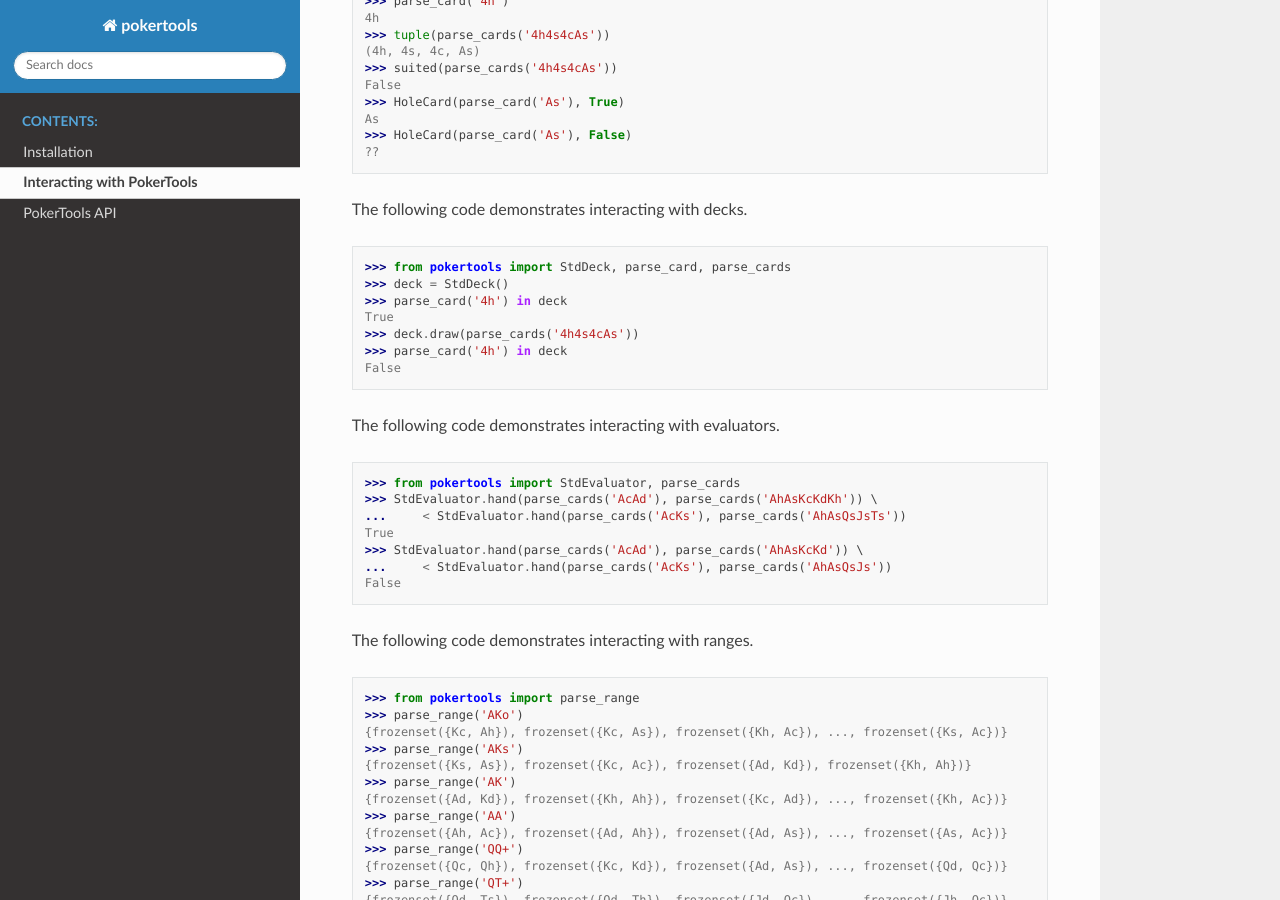
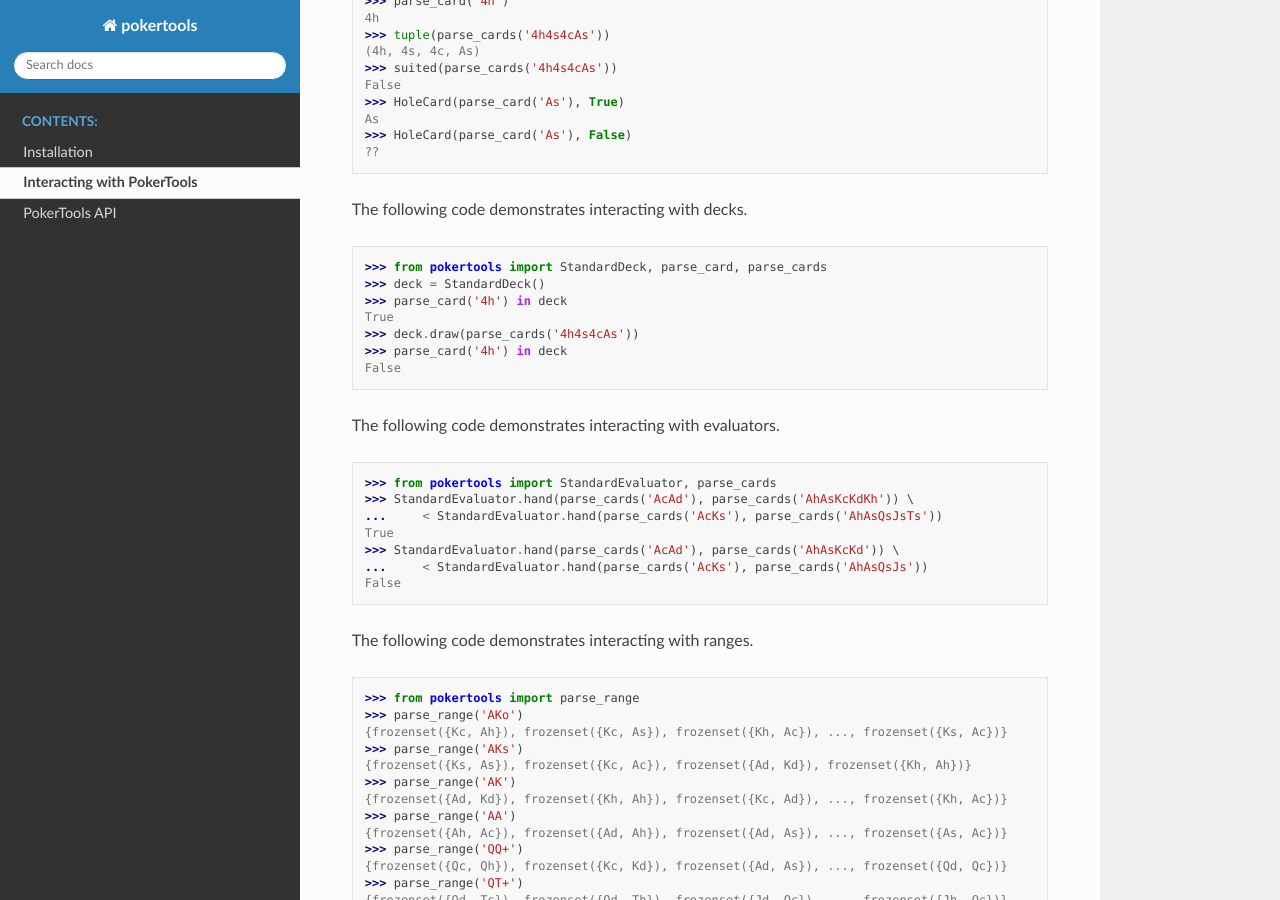
Before and after one commit to uoftcprg/pokerkit, a Sphinx documentation site: the page built from docs/source/interact.rst, in a window 1280 px wide and 900 px high, scrolled down 393 px. Built offline with Sphinx 7.4.7 and the Read the Docs theme 2.0.0, drawn with Linux system fonts in a browser that asks for light colours.

Commit message:
Refactored names and files for descriptiveness

```diff
--- a/docs/source/interact.rst
+++ b/docs/source/interact.rst
@@ -31,8 +31,8 @@ The following code demonstrates interacting with decks.
 
 .. code-block:: python
 
-   >>> from pokertools import StdDeck, parse_card, parse_cards
-   >>> deck = StdDeck()
+   >>> from pokertools import StandardDeck, parse_card, parse_cards
+   >>> deck = StandardDeck()
    >>> parse_card('4h') in deck
    True
    >>> deck.draw(parse_cards('4h4s4cAs'))
@@ -44,12 +44,12 @@ The following code demonstrates interacting with evaluators.
 
 .. code-block:: python
 
-   >>> from pokertools import StdEvaluator, parse_cards
-   >>> StdEvaluator.hand(parse_cards('AcAd'), parse_cards('AhAsKcKdKh')) \
-   ...     < StdEvaluator.hand(parse_cards('AcKs'), parse_cards('AhAsQsJsTs'))
+   >>> from pokertools import StandardEvaluator, parse_cards
+   >>> StandardEvaluator.hand(parse_cards('AcAd'), parse_cards('AhAsKcKdKh')) \
+   ...     < StandardEvaluator.hand(parse_cards('AcKs'), parse_cards('AhAsQsJsTs'))
    True
-   >>> StdEvaluator.hand(parse_cards('AcAd'), parse_cards('AhAsKcKd')) \
-   ...     < StdEvaluator.hand(parse_cards('AcKs'), parse_cards('AhAsQsJs'))
+   >>> StandardEvaluator.hand(parse_cards('AcAd'), parse_cards('AhAsKcKd')) \
+   ...     < StandardEvaluator.hand(parse_cards('AcKs'), parse_cards('AhAsQsJs'))
    False
 
 
--- a/setup.py
+++ b/setup.py
@@ -5,7 +5,7 @@ with open('README.rst', 'r') as long_description_file:
 
 setup(
     name='pokertools',
-    version='0.0.3.dev4',
+    version='0.0.3.dev5',
     author='Juho Kim',
     author_email='juho-kim@outlook.com',
     description='A Python package for various poker tools',
```
